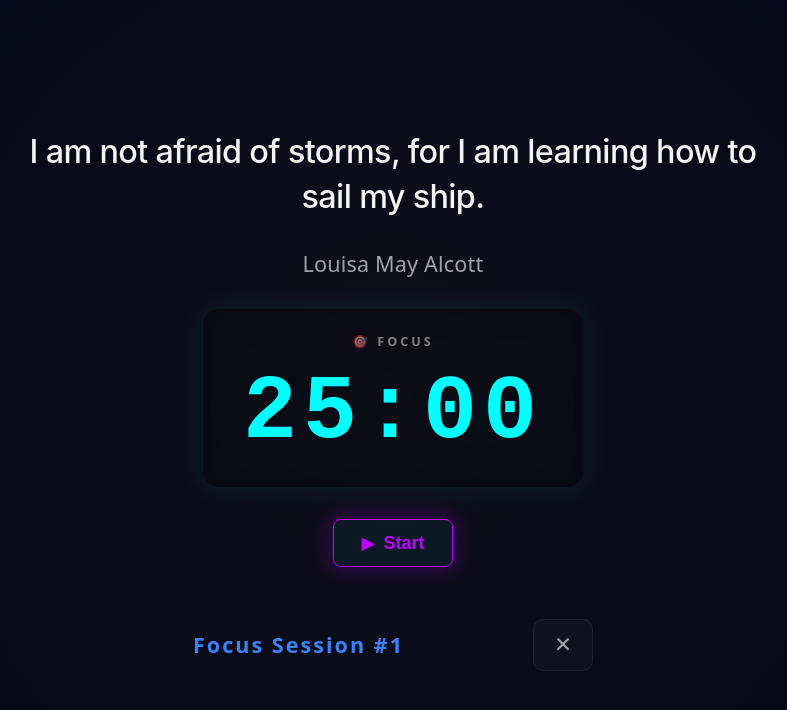
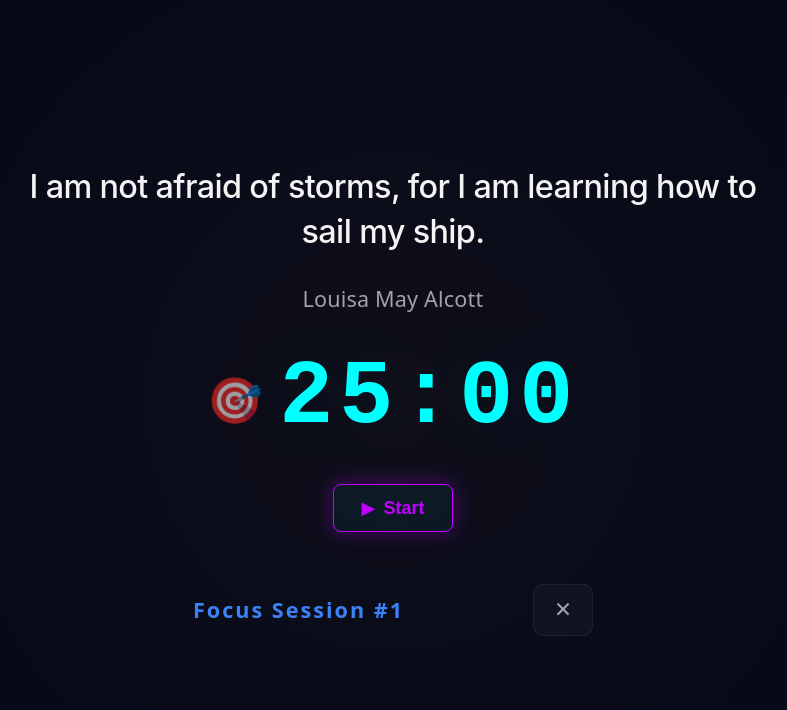
Before and after one commit to FinchDefense/flowstate-app, a React (Vite) app: page / in a window 1280 px wide. Both pictures are taken after a click on the button "⚡ Focus". Shown: the top 710 px of the page, without its empty margins (247-1034 px from the left). Built offline with nearby package versions, Linux system fonts and the light colour scheme.

Commit message:
Add a timer emoji to show the timer status in Focus Mode

```diff
--- a/src/App.tsx
+++ b/src/App.tsx
@@ -34,7 +34,6 @@ export function App() {
         isRunning={timer.isRunning}
         isOnBreak={timer.isOnBreak}
         breakTime={timer.breakTime}
-        glowColor={timer.glowColor}
        />
     }
 
--- a/src/components/Timer/FocusMode.css
+++ b/src/components/Timer/FocusMode.css
@@ -55,25 +55,19 @@
 
 .Focus-Mode-timer {
   display: flex;
-  flex-direction: column;
-  padding: 20px 40px;
   align-items: center;
-  justify-content: center;
-  border-radius: 16px;
-  background: rgba(0, 0, 0, 0.2);
-  backdrop-filter: blur(4px);
-  transition: border-color 0.5s ease box-shadow 0.5s ease;
-  min-width: 200px;
+  gap: 16px;
 }
 
-.Focus-Mode-timer-status {
-  font-size: 0.7rem;
-  font-weight: 600;
-  letter-spacing: 3px;
-  text-transform: uppercase;
-  color: var(--text-main);
-  opacity: 0.5;
-  margin-bottom: 4px;
+.timer-emoji {
+  font-size: 2.5rem;
+  line-height: 1;
+  opacity: 0.6;
+  transition: opacity 0.3s ease;
+}
+
+.timer-emoji:hover {
+  opacity: 1;
 }
 
 .Focus-Mode-container .timer-display-time {
--- a/src/components/Timer/FocusMode.tsx
+++ b/src/components/Timer/FocusMode.tsx
@@ -14,7 +14,6 @@ interface FocusModeProps {
   isRunning: boolean;
   isOnBreak: boolean;
   breakTime: number;
-  glowColor: string;
 }
 
 export function FocusMode({
@@ -26,7 +25,6 @@ export function FocusMode({
   isRunning,
   isOnBreak,
   breakTime,
-  glowColor,
 }: FocusModeProps) {
   const [quote, setQuote] = useState<Quote>(() => getRandomQuote());
 
@@ -79,16 +77,10 @@ export function FocusMode({
       <div className="Focus-Mode-Quote">{quote.text}</div>
       <div className="Focus-Mode-Quote-Author">{quote.author}</div>
 
-      <div
-        className="Focus-Mode-timer"
-        style={{
-          borderColor: isOnBreak ? "#4ade80" : glowColor,
-          boxShadow: `0 0 30px 2px ${isOnBreak ? "rgba(74, 222, 128, 0.15)" : "rgba(0, 255, 255, 0.08)"}`,
-        }}
-      >
-        <div className="Focus-Mode-timer-status">
-          {isOnBreak ? "☕ Break" : "🎯 Focus"}
-        </div>
+      <div className="Focus-Mode-timer">
+        <span className="timer-emoji">
+          {isOnBreak ? '🌿' : '🎯'}
+        </span>
         <div className="timer-display-time">
           {isOnBreak ? formatTime(breakTime) : formatTime(time)}
         </div>
```
